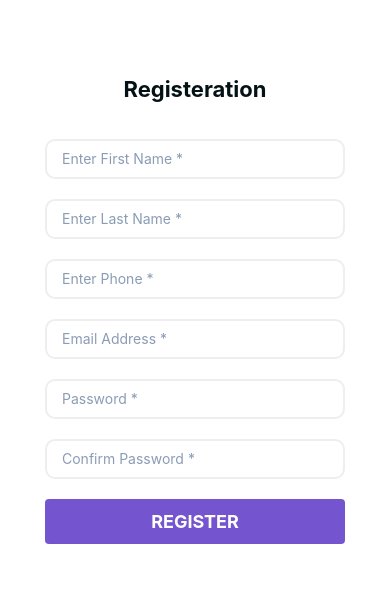
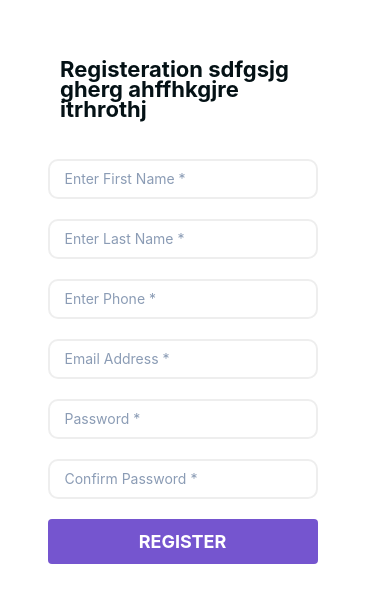
Before and after one commit to v1pu2/RnAuthListManage, a React Native app: screen /Register in a window 390 px wide. Shown: the part 106-708 px from the top of the page. Built offline with nearby package versions, Linux system fonts and the light colour scheme.

Commit message:
solve ui issue

```diff
--- a/src/Screens/RegisterScreen.js
+++ b/src/Screens/RegisterScreen.js
@@ -3,7 +3,7 @@ import {
   StyleSheet,
   Text,
   View,
-  Platform,
+  Dimensions,
   TouchableOpacity,
   KeyboardAvoidingView,
   TextInput,
@@ -15,6 +15,7 @@ import {setUser} from '../Actions/ActionAuth';
 import Button from '../Component/Button';
 
 import Colors from '../Theme/Colors';
+import c_styles from '../Theme/CommonStyles';
 
 const RegisterScreen = props => {
   const {navigation} = props;
@@ -80,10 +81,12 @@ const RegisterScreen = props => {
     <KeyboardAvoidingView style={styles.container}>
       <ScrollView contentContainerStyle={styles.scrollStyle}>
         <View style={styles.innerView}>
-          <Text style={styles.txtTitle}>Registeration</Text>
+          <Text style={styles.txtTitle}>
+            Registeration sdfgsjg gherg ahffhkgjre itrhrothj
+          </Text>
           <View style={styles.SectionStyle}>
             <TextInput
-              style={styles.inputStyle}
+              style={c_styles.inputStyle}
               value={userFname}
               placeholder="Enter First Name *"
               autoFocus={true}
@@ -97,7 +100,7 @@ const RegisterScreen = props => {
             />
             <TextInput
               ref={lRef}
-              style={styles.inputStyle}
+              style={c_styles.inputStyle}
               value={userLname}
               placeholder="Enter Last Name *"
               // autoFocus={true}
@@ -111,7 +114,7 @@ const RegisterScreen = props => {
             />
             <TextInput
               ref={phoneRef}
-              style={styles.inputStyle}
+              style={c_styles.inputStyle}
               value={userPhone}
               placeholder="Enter Phone *"
               keyboardType="number-pad"
@@ -127,7 +130,7 @@ const RegisterScreen = props => {
             />
             <TextInput
               ref={emailRef}
-              style={styles.inputStyle}
+              style={c_styles.inputStyle}
               value={userEmail}
               placeholder="Email Address *"
               keyboardType="email-address"
@@ -143,7 +146,7 @@ const RegisterScreen = props => {
 
             <TextInput
               ref={passRef}
-              style={styles.inputStyle}
+              style={c_styles.inputStyle}
               value={userPassword}
               onChangeText={item => setUserPassword(item)}
               placeholder="Password *"
@@ -157,7 +160,7 @@ const RegisterScreen = props => {
             />
             <TextInput
               ref={cPassRef}
-              style={styles.inputStyle}
+              style={c_styles.inputStyle}
               value={userConfPassword}
               onChangeText={item => setUserConfPassword(item)}
               placeholder="Confirm Password *"
@@ -195,7 +198,11 @@ const styles = StyleSheet.create({
     flexGrow: 1,
     justifyContent: 'center',
   },
-  innerView: {alignItems: 'center'},
+  innerView: {
+    alignItems: 'center',
+    width: Dimensions.get('window').width,
+    paddingHorizontal: 60,
+  },
   txtTitle: {
     fontWeight: 'bold',
     fontSize: 22,
@@ -213,20 +220,11 @@ const styles = StyleSheet.create({
     height: 30,
     backgroundColor: 'red',
   },
-  inputStyle: {
-    height: 40,
-    color: 'black',
-    paddingLeft: 15,
-    paddingRight: 15,
-    borderWidth: 2,
-    borderRadius: 10,
-    borderColor: '#eeeeee',
+
+  SectionStyle: {
+    width: Dimensions.get('window').width,
+    paddingHorizontal: 60,
     marginTop: 20,
-  },
-  SectionStyle: {
-    width: 300,
-    marginTop: 20,
-    marginLeft: 35,
     marginRight: 35,
     margin: 10,
   },
```
Also changed, not shown: 1 other file (tests, documents, lock files or other folders).
